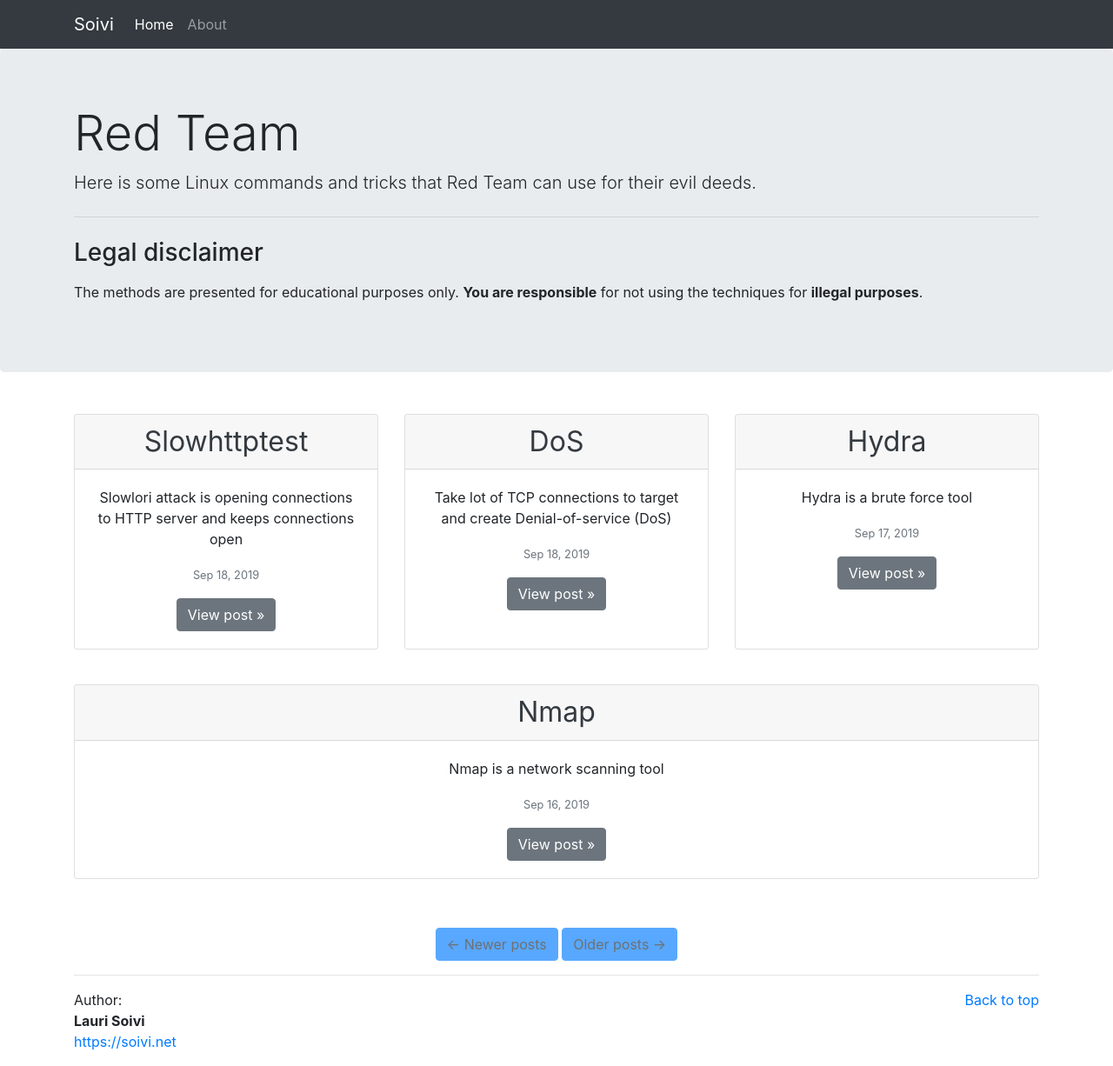
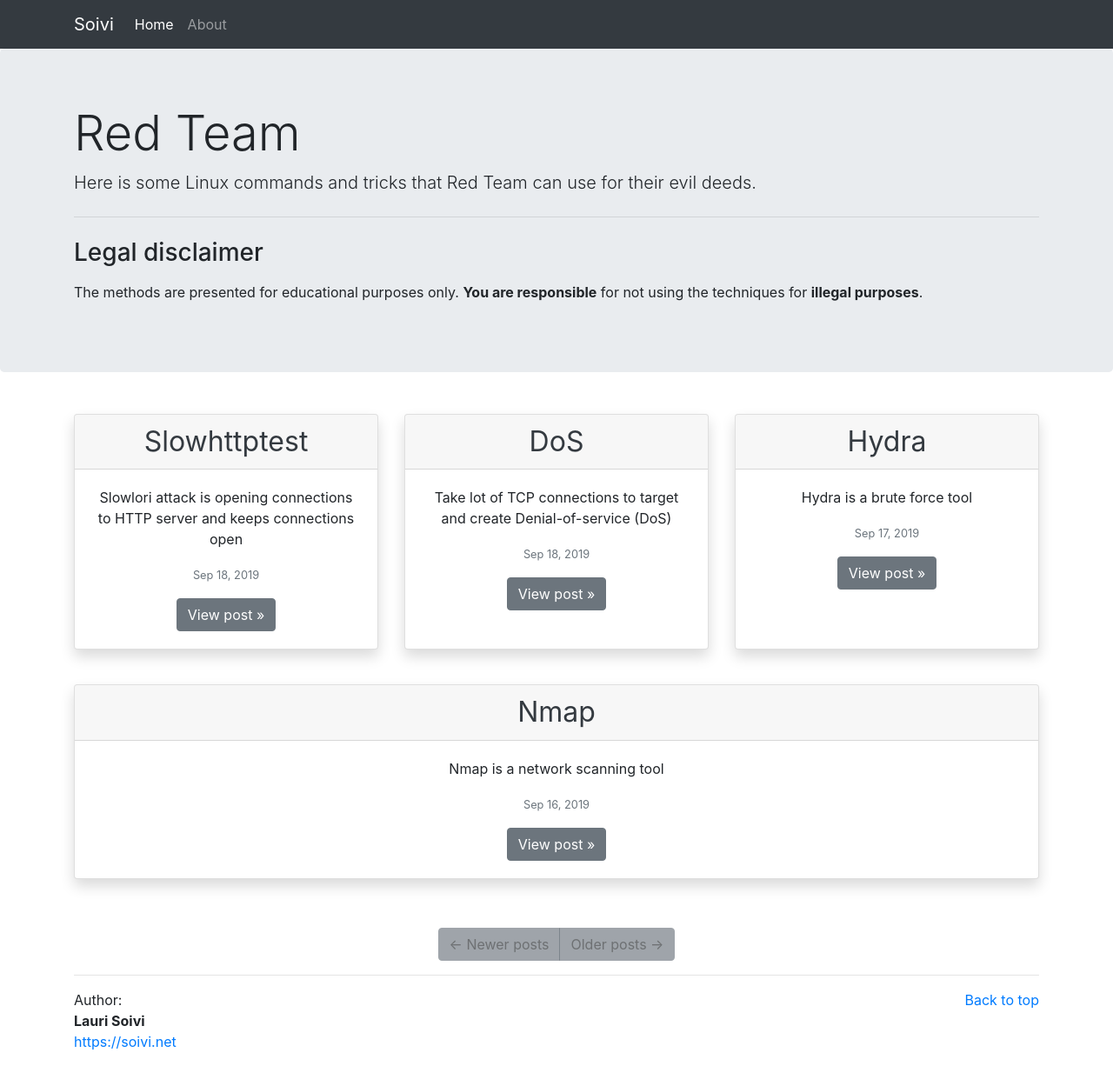
Before and after one commit to Soivi/jekyll-blog, a Jekyll site: the page built from docs/index.html, in a window 1280 px wide. Shown: the whole page at 87% size. Built offline with Jekyll 4.4.1, drawn with Linux system fonts in a browser that asks for light colours; the list of posts is cut into pages by our own code.

Commit message:
Added shadow to cards and button group to index site

```diff
--- a/docs/_includes/pagination.html
+++ b/docs/_includes/pagination.html
@@ -1,21 +1,23 @@
 <div id="pager" class="container">
   <div class="row">
     <div class="col text-center">
+      <div class="btn-group" role="group" aria-label="Basic example">
       {% if paginator.previous_page %}
         {% if paginator.page == 2 %}
-          <a class="btn btn-primary" href="{{ site.baseurl }}/">&larr;&nbsp;Newer posts</a>
+          <a class="btn btn-secondary" href="{{ site.baseurl }}/">&larr;&nbsp;Newer posts</a>
         {% else %}
-          <a class="btn btn-primary" href="{{ site.baseurl }}/page{{paginator.previous_page}}/">&larr;&nbsp;Newer posts</a>
+          <a class="btn btn-secondary" href="{{ site.baseurl }}/page{{paginator.previous_page}}/">&larr;&nbsp;Newer posts</a>
         {% endif %}
       {% else %}
-        <a class="disabled btn btn-primary">&larr;&nbsp;Newer posts</a>
+        <a class="disabled btn btn-secondary">&larr;&nbsp;Newer posts</a>
       {% endif %}
 
       {% if paginator.next_page %}
-        <a class="btn btn-primary" href="{{ site.baseurl }}/page{{paginator.next_page}}/">Older posts&nbsp;&rarr;</a>
+        <a class="btn btn-secondary" href="{{ site.baseurl }}/page{{paginator.next_page}}/">Older posts&nbsp;&rarr;</a>
       {% else %}
-        <a class="disabled btn btn-primary">Older posts&nbsp;&rarr;</a>
+        <a class="disabled btn btn-secondary">Older posts&nbsp;&rarr;</a>
       {% endif %}
     </div>
   </div>
 </div>
+</div>
--- a/docs/_includes/posts.html
+++ b/docs/_includes/posts.html
@@ -6,7 +6,7 @@
           {% elsif forloop.index == 4 %}
                 <div class="card-deck mb-3 text-center">
           {% endif %}
-          <div class="card mb-4 box-shadow">
+          <div class="card mb-4 shadow">
             <div class="card-header">
               <h2 h4 class="my-0 font-weight-normal"><a class="text-dark" href="{{ post.url | prepend: site.baseurl }}">{{ post.title }}</a></h4>
             </div>
```
